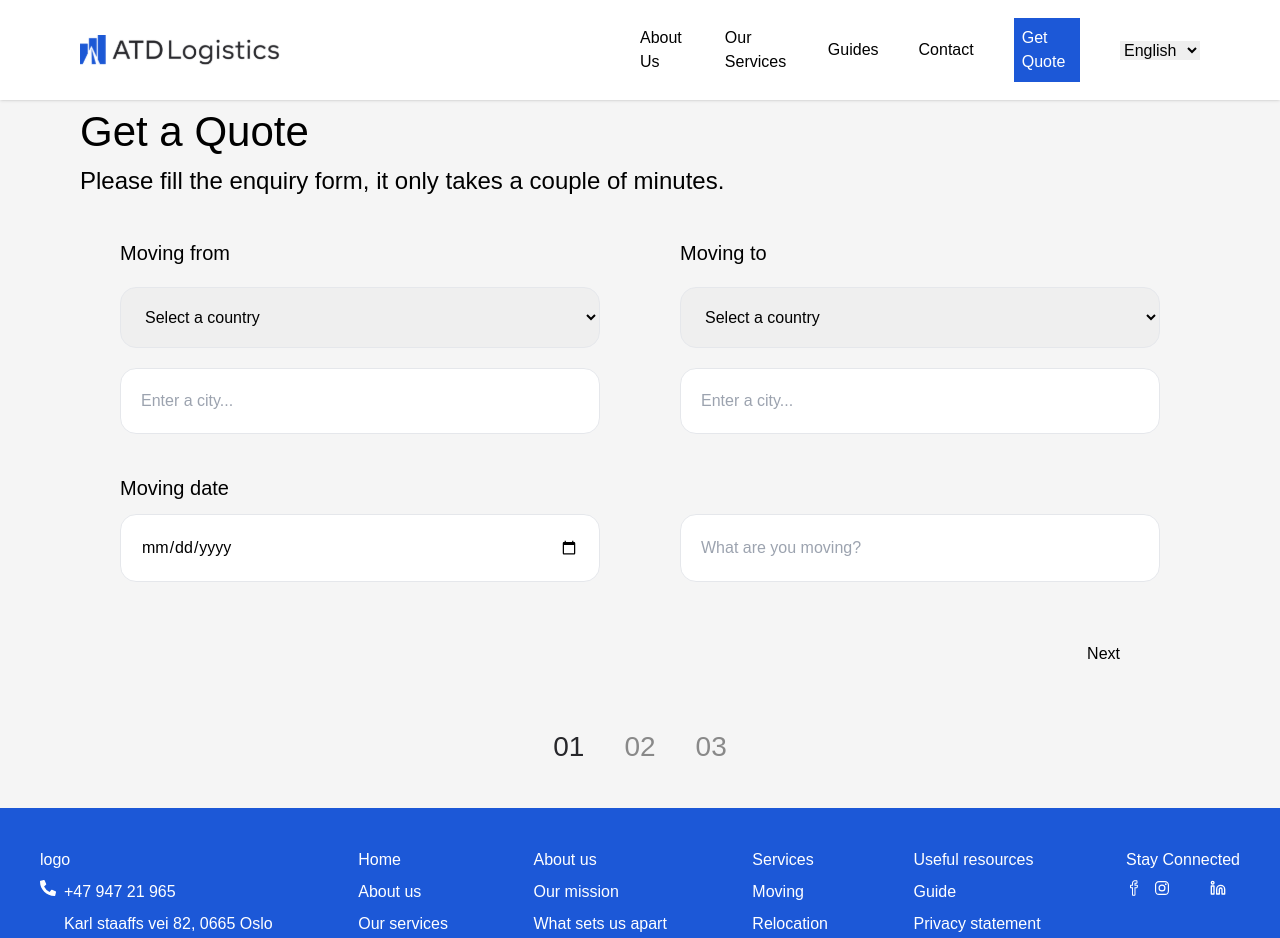
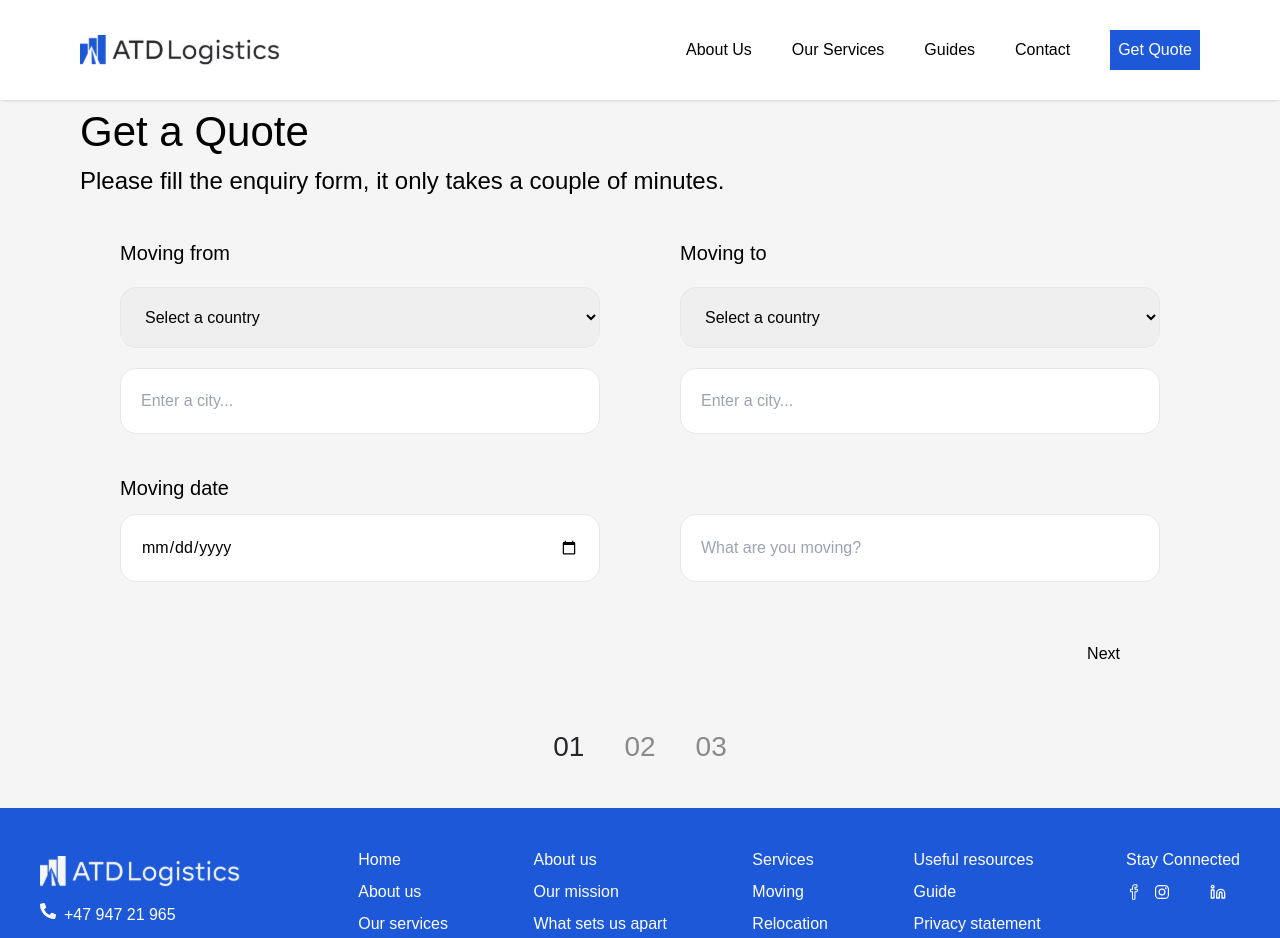
Before and after one commit to zuma-consults/moving-company, a React (Vite) app: page /quotes in a window 1280 px wide. Shown: the top 938 px of the page. Built offline with nearby package versions, Linux system fonts and the light colour scheme; some icons are missing.

Commit message:
google translate

```diff
--- a/src/App.jsx
+++ b/src/App.jsx
@@ -1,7 +1,7 @@
 import { Route, Routes } from "react-router-dom";
 import About from "./pages/about";
 import Home from "./pages/home";
-import Contact from "./pages/contact";
+import ContactPage from "./pages/contact";
 import Services from "./pages/services";
 import Guide from "./pages/guides";
 import GuideIdPage from "./pages/guides/guideId";
@@ -18,7 +18,7 @@ function App() {
         <Route path="/guides" element={<Guide />} />
         <Route path="/guides/:id" element={<GuideIdPage />} />
         <Route path="/quotes" element={<Quotes />} />
-        <Route path="/contact" element={<Contact />} />
+        <Route path="/contact" element={<ContactPage />} />
       </Route>
     </Routes>
   );
--- a/src/components/Footer.jsx
+++ b/src/components/Footer.jsx
@@ -1,7 +1,7 @@
-import React from "react";
 import { FaPhoneAlt } from "react-icons/fa";
 import { FaLocationDot } from "react-icons/fa6";
 import { IoMdMail } from "react-icons/io";
+import { Link } from "react-router-dom";
 import { SlSocialFacebook } from "react-icons/sl";
 import { IoLogoInstagram } from "react-icons/io5";
 import { FaXTwitter } from "react-icons/fa6";
@@ -12,7 +12,15 @@ function Footer() {
     <div className="w-full h-full flex items-center justify-center  flex-col">
       <div className="w-full flex-col md:flex-row flex items-start justify-between gap-5 flex-wrap h-[90%]  bg-mc-primary1 p-10">
         <div className="text-white flex flex-col gap-2">
-          <span>logo</span>
+          <span className="w-full my-2">
+            <img
+              src={"/atdwhiteLogo.svg"}
+              width={100}
+              alt="ATD logistics Logo"
+              // height={200}
+              className="md:w-[150px] lg:w-[200px]"
+            />
+          </span>
           <div className="text-white flex gap-2">
             <FaPhoneAlt /> <span>+47 947 21 965</span>
           </div>
@@ -50,10 +58,26 @@ function Footer() {
         <div className="text-white flex flex-col gap-2">
           <span>Stay Connected</span>
           <div className="flex items-center gap-3">
-            <SlSocialFacebook />
-            <IoLogoInstagram />
-            <FaXTwitter />
-            <FiLinkedin />
+            <a href="#" target="_blank" rel="noopener noreferrer">
+              <SlSocialFacebook />
+            </a>
+            <a
+              href="https://www.instagram.com/atdlogistics_"
+              target="_blank"
+              rel="noopener noreferrer"
+            >
+              <IoLogoInstagram />
+            </a>
+            <a href="#" target="_blank" rel="noopener noreferrer">
+              <FaXTwitter />
+            </a>
+            <a
+              href="https://www.linkedin.com/company/atdlogistics/"
+              target="_blank"
+              rel="noopener noreferrer"
+            >
+              <FiLinkedin />
+            </a>
           </div>
         </div>
       </div>
--- a/src/components/Navbar.jsx
+++ b/src/components/Navbar.jsx
@@ -2,21 +2,15 @@ import { useState, useEffect } from "react";
 import { Link, useLocation } from "react-router-dom";
 import SideMenu from "./SideMenu";
 import { useParams } from "react-router-dom";
-// import { FaAngleDown } from "react-icons/fa";
-import Cookies from "js-cookie";
 import { IoMenu } from "react-icons/io5";
 import { IoMdClose } from "react-icons/io";
 
 function Navbar() {
   const { id } = useParams();
   const [showMenu, setShowMenu] = useState(false);
-  const [selected, setSelected] = useState("");
+  const [showTranslateDropdown, setShowTranslateDropdown] = useState(false);
   const location = useLocation();
-  const languages = [
-    { label: "English", value: "/auto/en" },
-    { label: `Русский`, value: "/auto/ru" },
-    { label: "Polski", value: "/auto/pl" },
-  ];
+
   const handleMenuToggle = () => {
     // console.log("handleMenuToggle");
     setShowMenu(!showMenu);
@@ -29,24 +23,7 @@ function Navbar() {
   };
 
   const handleMenuClose = () => {
-    // console.log("handleMenuClose");
     setShowMenu(false);
-  };
-
-  const googleTranslateElementInit = () => {
-    if (window.google && window.google.translate) {
-      new window.google.translate.TranslateElement(
-        {
-          pageLanguage: "en",
-          autoDisplay: false,
-          includedLanguages: "en,ms,ta,zh-CN",
-          layout: 0,
-        },
-        "google_translate_element"
-      );
-    } else {
-      console.error("Google Translate API is not available.");
-    }
   };
 
   useEffect(() => {
@@ -55,51 +32,51 @@ function Navbar() {
       "https://translate.google.com/translate_a/element.js?cb=googleTranslateElementInit";
     script.async = true;
     document.head.appendChild(script);
+    window.googleTranslateElementInit = googleTranslateElementInit;
 
     script.onload = () => {
+      // Now that the script is loaded, initialize the translation element
       if (window.googleTranslateElementInit) {
-        googleTranslateElementInit();
+        window.googleTranslateElementInit();
       }
     };
 
+    // Cleanup the script when the component unmounts
     return () => {
       document.head.removeChild(script);
     };
   }, [location]);
 
-  useEffect(() => {
-    if (Cookies.get("googtrans")) {
-      setSelected(Cookies.get("googtrans"));
-    } else {
-      setSelected("/auto/en");
-    }
-  }, [Cookies]);
+  const handleTranslateDropdownToggle = () => {
+    setShowTranslateDropdown(!showTranslateDropdown);
+  };
 
-  const langChange = (e, m, evt) => {
-    evt.preventDefault();
-    console.log(Cookies.get("googtrans"));
-    if (e && Cookies.get("googtrans") != undefined) {
-      Cookies.set("googtrans", decodeURI(e));
-      setSelected(e);
+  const googleTranslateElementInit = () => {
+    new window.google.translate.TranslateElement(
+      {
+        pageLanguage: "en",
+        autoDisplay: false,
+        layout: google.translate.TranslateElement.InlineLayout.SIMPLE,
+      },
+      "google_translate_element"
+    );
 
-      // Use setInterval to check if google.translate.element is defined
-      const intervalId = setInterval(() => {
-        if (
-          window.google &&
-          window.google.translate &&
-          window.google.translate.element
-        ) {
-          clearInterval(intervalId); // Clear the interval once defined
-          const translateElement = window.google.translate.element;
-
-          // Call the translate method to update the content
-          translateElement.translate("en", decodeURI(e));
-        }
-      }, 100);
-    } else {
-      Cookies.set("googtrans", e);
-      setSelected(e);
-    }
+    // Apply custom styles to the Google Translate dropdown
+    const style = document.createElement("style");
+    style.type = "text/css";
+    style.innerHTML = `
+      .goog-te-combo {
+        appearance: none;
+        -webkit-appearance: none;
+        -moz-appearance: none;
+        padding: 6px;
+        border: 1px solid #ccc;
+        border-radius: 4px;
+        font-size: 14px;
+      }
+    `;
+    document.head.appendChild(style);
+    handleTranslateDropdownToggle();
   };
 
   return (
@@ -114,10 +91,9 @@ function Navbar() {
           <Link to="/">
             <img
               src={"/atd-logo.svg"}
-              // width={100}
+              width={200}
               alt="ATD logistics Logo"
               height={200}
-              className="md:w-[150px] lg:w-[200px]"
             />
           </Link>
         </div>
@@ -125,9 +101,9 @@ function Navbar() {
           data-aos="fade-left"
           data-aos-duration="500"
           data-aos-easing="ease-in-out"
-          className="w-[50%] lg:text-base md:text-sm"
+          className="w-[80%]"
         >
-          <ul className="flex items-center justify-end  lg:gap-10 md:gap-8">
+          <ul className="flex items-center justify-end  gap-10">
             <li
               className={`hidden md:flex ${
                 isLinkActive("about") && "text-mc-primary2"
@@ -159,43 +135,11 @@ function Navbar() {
             <li className="hidden md:flex bg-mc-primary1 p-2 text-white hover:bg-blue-500">
               <Link to="/quotes">Get Quote</Link>
             </li>
-            <li className="flex">
-              <div
-                id="google_translate_element"
-                style={{
-                  width: "0px",
-                  height: "0px",
-                  position: "absolute",
-                  left: "50%",
-                  zIndex: -99999,
-                }}
-              ></div>
-              <select
-                value={selected}
-                onChange={(e) => langChange(e.target.value, null, e)}
-                className="notranslate"
-                placeholder="Select Language"
-              >
-                <option key="select a Language" value="Select Language" />
-                {languages.map((language) => (
-                  <option key={language.value} value={language.value}>
-                    {language.label}
-                  </option>
-                ))}
-              </select>
-
-              {/* <Link to="#">
-                <div className="flex items-center gap-2">
-                  <img
-                    src={"/norway.svg"}
-                    width={50}
-                    height={50}
-                    alt="norway"
-                  />
-                  <FaAngleDown className="font-thin" />
-                </div>
-              </Link> */}
-            </li>
+            {showTranslateDropdown && (
+              <li className="flex items-center justify-center">
+                <div id="google_translate_element"></div>
+              </li>
+            )}
 
             <li className="flex md:hidden">
               {showMenu ? (
--- a/src/index.css
+++ b/src/index.css
@@ -45,3 +45,28 @@ body {
 .bounce-on-hover {
   animation: custom-bounce 1s infinite;
 }
+
+.goog-te-gadget-simple {
+  border: none !important;
+  width: 100%;
+  background: #f0f0f0f0 !important;
+  padding: 10px !important;
+}
+.goog-te-gadget-simple img {
+  display: none !important;
+}
+.goog-te-gadget-simple span a {
+  display: flex;
+  align-items: center;
+  justify-content: center;
+}
+.goog-te-gadget-simple span a span {
+  border: none !important;
+  margin-right: 2px;
+}
+table {
+  display: none !important;
+}
+.VIpgJd-ZVi9od-ORHb {
+  display: none !important;
+}
--- a/src/pages/contact/index.jsx
+++ b/src/pages/contact/index.jsx
@@ -1,7 +1,7 @@
 import DownArrow from "../../components/DownArrow";
 import Contact from "../../components/Contact";
 
-function About() {
+function ContactPage() {
   return (
     <main className="w-full h-full">
       <div className="md:px-20 h-[600px] w-full relative mb-20">
@@ -20,4 +20,4 @@ function About() {
   );
 }
 
-export default About;
+export default ContactPage;
```
Also changed, not shown: public/atdwhiteLogo.svg (added).
